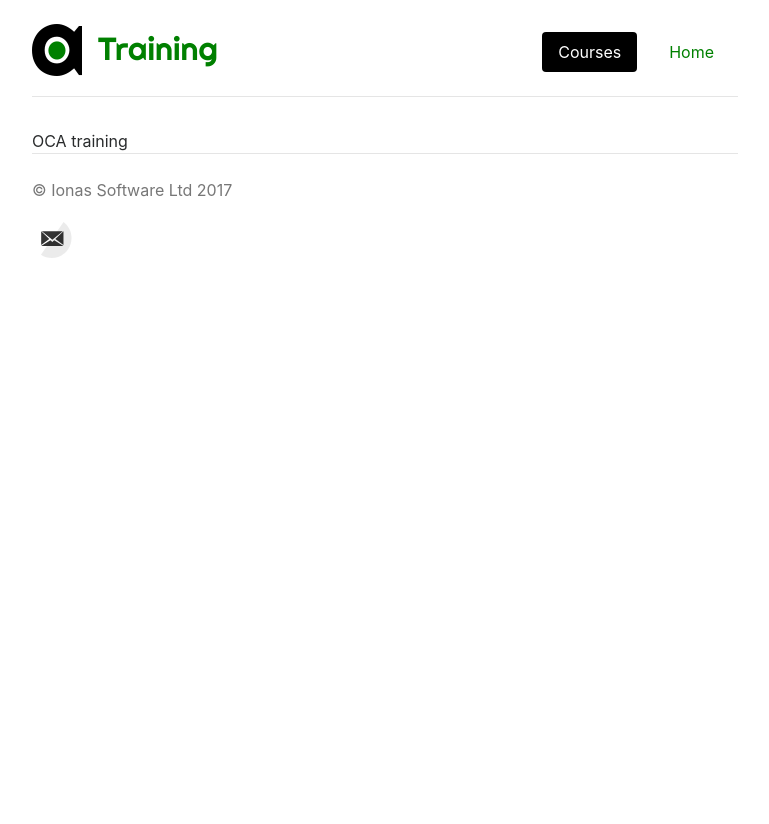
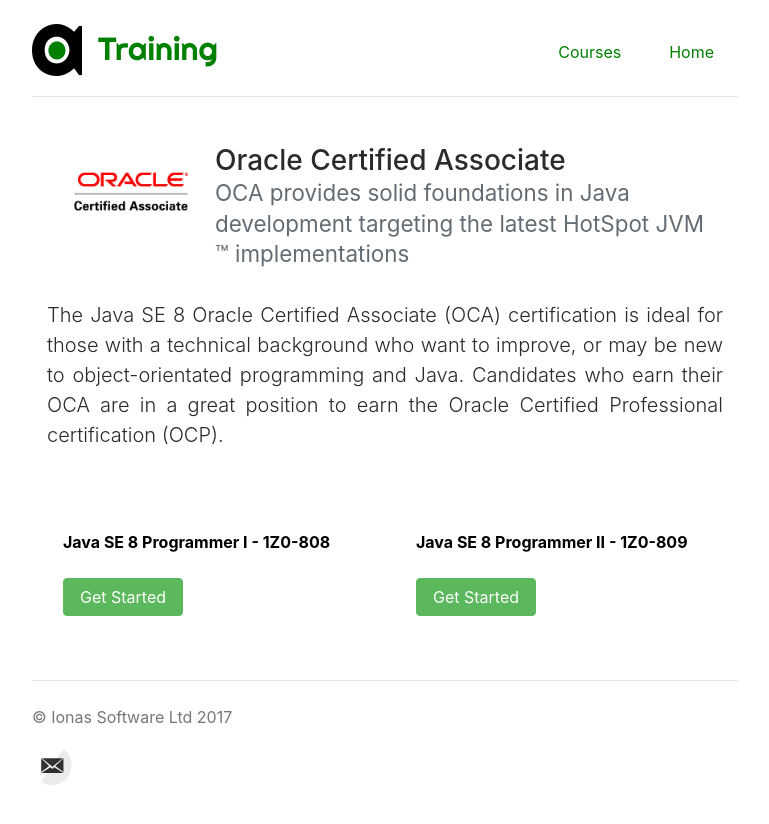
Before and after one commit to spc16670/training, a Jekyll site: the page built from _pages/java/oca.html, in a window 1280 px wide. Shown: the top 824 px of the page, without its empty margins (255-1024 px from the left). Built offline with Jekyll 4.4.1, drawn with Linux system fonts in a browser that asks for light colours.

Commit message:
add oca pages

```diff
--- a/_includes/header.html
+++ b/_includes/header.html
@@ -1,7 +1,7 @@
 <div class="header clearfix">
 	<nav>
 		<span style="display: inline-block;">
-			<a href="{{ site.baseurl }}">
+			<a href="{{ site.baseurl }}/">
 				<img align="left" src="{{ site.avatar }}" />
 			</a>
 			<span class="ionas-header-title ">
@@ -12,9 +12,24 @@
 		<div style="padding: .5em;" class="float-right">
 			<ul class="nav nav-pills">
 				<li class="nav-item">
-					<a class="nav-link active" href="{{ site.baseurl }}">
+					<!-- http://stackoverflow.com/questions/8340170/jekyll-automatically-highlight-current-tab-in-menu-bar -->
+					{% assign pages_list = site.pages %}
+					{% assign group = 'navigation' %}
+					{% for node in pages_list  %}
+					{% if group == null or group == node.group %}
+					{% if page.url == node.url %}
+					<a class="nav-link active" href="{{ site.baseurl }}/">
 						Courses <span class="sr-only">(current)</span>
 					</a>
+					{% else %}
+					<a class="nav-link" href="{{ site.baseurl }}/">
+						Courses <span class="sr-only">(current)</span>
+					</a>
+					{% endif %}
+					{% endif %}
+					{% endfor %}
+					{% assign pages_list = nil %}
+					{% assign group = nil %}
 				</li>
 				<li class="nav-item">
 					<a class="nav-link" href="{{ site.homepage }}">Home</a>
--- a/_pages/java/oca.html
+++ b/_pages/java/oca.html
@@ -1,10 +1,49 @@
 ---
 layout: default
-category: ica
+category: oca
+permalink: /java/oca/
 ---
 
-<div>
+<div class="row marketing">
+	<div class="col-sm-12">
+		<h3>
+			<img class="cert-provider-img" src="{{ site.baseurl }}/images/oca.png">
+			Oracle Certified Associate
+			<br>
 
-OCA training
+			<small class="text-muted text-justify">
+				OCA provides solid foundations in Java development
+				targeting the latest HotSpot JVM &trade; implementations
+			</small>
+		</h3>
+		<br>
+		<p class="lead text-justify">
+			The Java SE 8 Oracle Certified Associate (OCA) certification is ideal for
+			those with a technical background who want to improve, or may be new to
+			object-orientated programming and Java. Candidates who earn their OCA are
+			in a great position to earn the Oracle Certified Professional certification (OCP).
+		</p>
+	</div>
+</div>
 
+<div class="row marketing">
+	<div class="col-sm-6">
+		<div class="lang-training">
+			<a href="{{ site.baseurl }}{{ page.permalink }}oca1/">
+				<strong>Java SE 8 Programmer I - 1Z0-808</strong>
+				<br><br>
+				<div class="btn btn-success">Get Started</div>
+			</a>
+		</div>
+	</div>
+
+	<div class="col-sm-6">
+		<div class="lang-training">
+			<a href="{{ site.baseurl }}{{ page.permalink }}oca2/">
+				<strong>Java SE 8 Programmer II - 1Z0-809</strong>
+				<br><br>
+				<div class="btn btn-success">Get Started</div>
+			</a>
+		</div>
+	</div>
 </div>
--- a/_pages/java/oca/ch1.html
+++ b/_pages/java/oca/oca2.html
@@ -1,10 +1,11 @@
 ---
 layout: default
 category: oca
+permalink: /java/oca/oca2/
 ---
 
 <div>
 
-OCA 1
+No study materials yet.
 
 </div>
--- a/css/style.scss
+++ b/css/style.scss
@@ -19,7 +19,7 @@
 }
 
 .lang-training {
-	border-radius: 25px;
+	border-radius: .7em;
 	text-align: justify;
 	padding: 1em;
 }
@@ -28,6 +28,11 @@
 	border: 1px solid green;
 }
 
+.cert-provider-img {
+	width: 6em;
+	padding: .5em;
+	float: left;
+}
 
 a {
 	color: green;
```
Also changed, not shown: _layouts/course.html (added, +13 -0 lines), _layouts/lesson.html (added, +13 -0 lines), _pages/erlang.html (added, +13 -0 lines), _pages/java.html (+20 -4 lines), _pages/java/oca/oca1.html (added, +46 -0 lines), _pages/java/oca/oca1/1.html (added, +22 -0 lines), _pages/java/oca/oca1/2.html (added, +22 -0 lines), _pages/js.html (added, +13 -0 lines), _pages/python.html (added, +13 -0 lines), index.html (+38 -8 lines), _pages/java/oca/oca2/1.html (added), images/oca.png (added).
